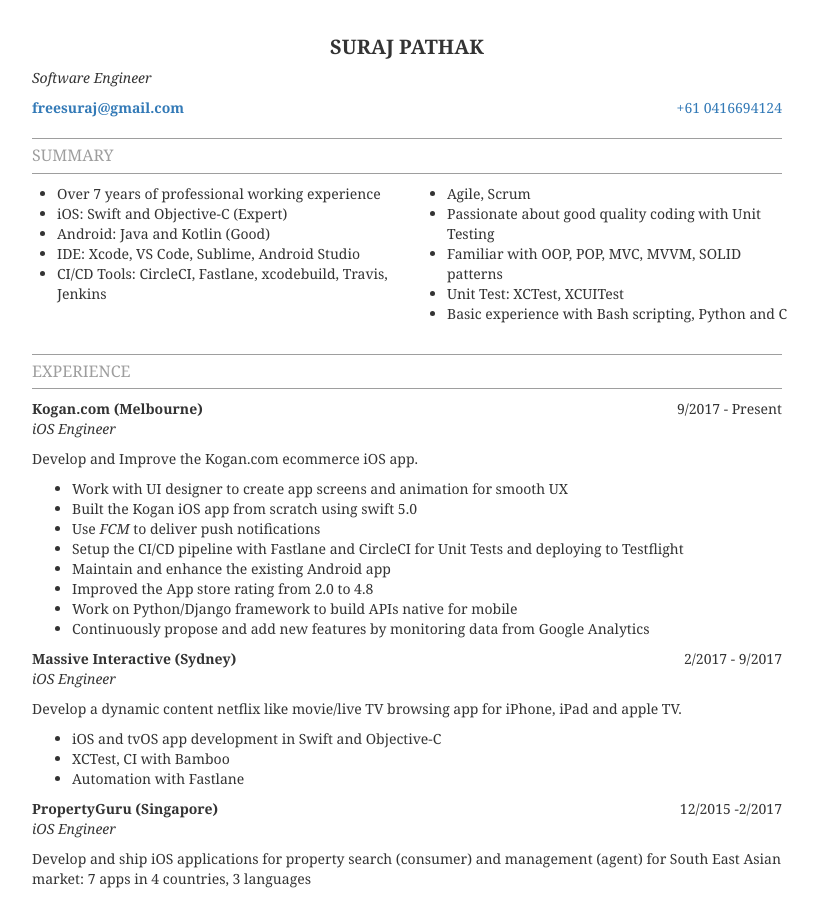
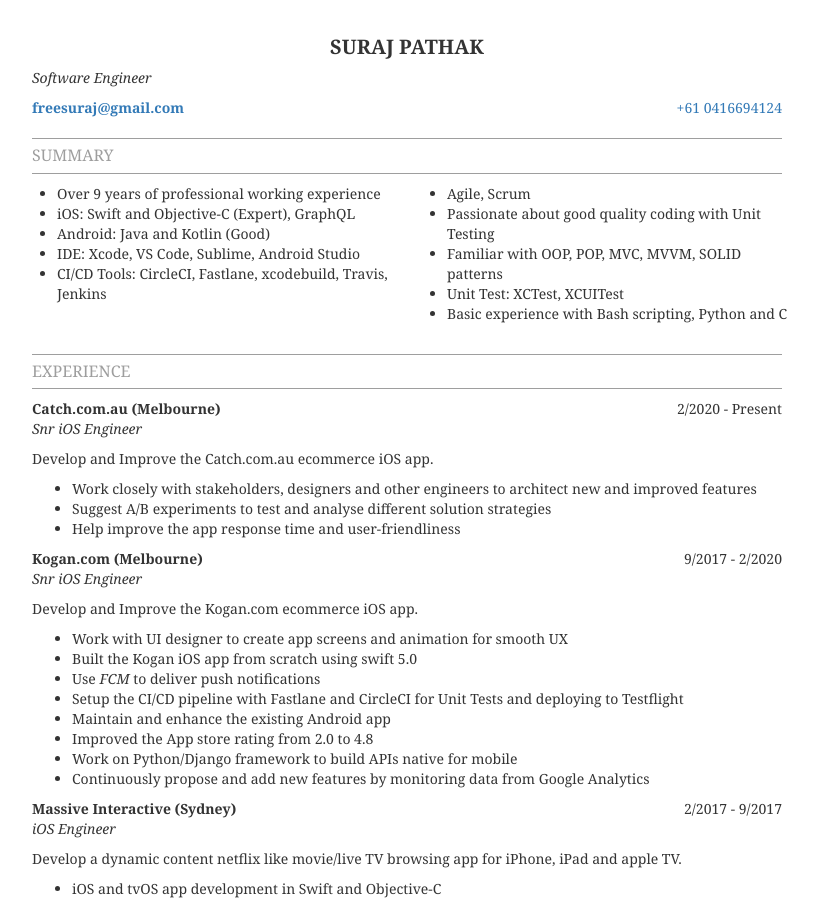
Before and after one commit to freesuraj/freesuraj.github.io, a Jekyll site: the page built from cv/index.markdown, in a window 1280 px wide and 900 px high. Shown: the whole window, without its empty margins (233-1051 px from the left). Built offline with Jekyll 4.4.1, drawn with Linux system fonts in a browser that asks for light colours; nearby versions of some CDN libraries.

Commit message:
Update cv

```diff
--- a/cv/index.markdown
+++ b/cv/index.markdown
@@ -17,8 +17,8 @@
 <div class="row">
     <div class="column">
     <ul>
-    <li>Over 7 years of professional working experience</li>
-    <li>iOS: Swift and Objective-C (Expert)</li>
+    <li>Over 9 years of professional working experience</li>
+    <li>iOS: Swift and Objective-C (Expert), GraphQL</li>
     <li>Android: Java and Kotlin (Good)</li>
     <li>IDE: Xcode, VS Code, Sublime, Android Studio</li>
     <li>CI/CD Tools: CircleCI, Fastlane, xcodebuild, Travis, Jenkins</li>
@@ -38,11 +38,25 @@
 ## Experience
 
 <div class="row">
-    <div class="col-xs-8 section-left">Kogan.com (Melbourne)</div>
-    <div class="col-xs-4 section-right">9/2017 - Present</div>
+    <div class="col-xs-8 section-left">Catch.com.au (Melbourne)</div>
+    <div class="col-xs-4 section-right">2/2020 - Present</div>
 </div>
 
-*iOS Engineer*
+*Snr iOS Engineer*
+
+Develop and Improve the Catch.com.au ecommerce iOS app.
+
+* Work closely with stakeholders, designers and other engineers to
+architect new and improved features
+* Suggest A/B experiments to test and analyse different solution strategies
+* Help improve the app response time and user-friendliness
+
+<div class="row">
+    <div class="col-xs-8 section-left">Kogan.com (Melbourne)</div>
+    <div class="col-xs-4 section-right">9/2017 - 2/2020</div>
+</div>
+
+*Snr iOS Engineer*
 
 Develop and Improve the Kogan.com ecommerce iOS app.
 
```
